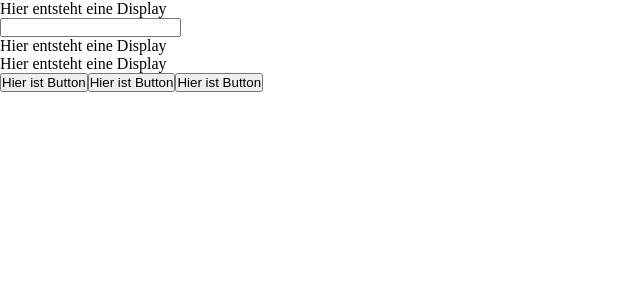
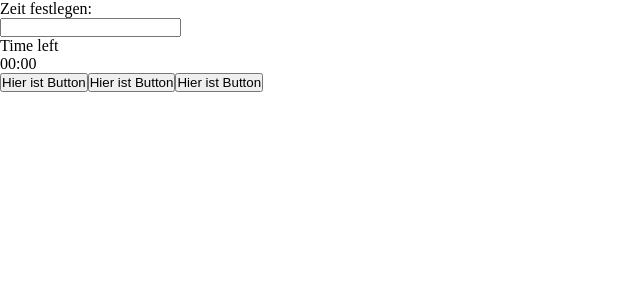
Before and after one commit to SilentCrouwd/timer-app, a React (Vite) app: page / in a window 1280 px wide. Shown: the top 300 px of the page, without its empty margins (0-640 px from the left). Built offline with nearby package versions, Linux system fonts and the light colour scheme.

Commit message:
feat: enhance Display component integration in Timer view

```diff
--- a/src/components/display/Display.tsx
+++ b/src/components/display/Display.tsx
@@ -1,7 +1,11 @@
 import "./Display.css";
+interface DisplayProps {
+  displayName: string;
+  displayValue: string | number;
+}
 
-function Display() {
-  return <p className="">Hier entsteht eine Display</p>;
+function Display({ displayName, displayValue }: DisplayProps) {
+  return <p className={displayName}>{displayValue}</p>;
 }
 
 export default Display;
--- a/src/views/timer/Timer.tsx
+++ b/src/views/timer/Timer.tsx
@@ -5,10 +5,13 @@ import InputField from "../../components/inputField/InputField";
 function Timer() {
   return (
     <div className="timer__container">
-      <Display />
+      <Display
+        displayName="timer__headline"
+        displayValue={"Zeit festlegen: "}
+      />
       <InputField />
-      <Display />
-      <Display />
+      <Display displayName="timer__time-left" displayValue={"Time left"} />
+      <Display displayName="timer__time-display" displayValue={"00:00 "} />
       <div className="timer__button-container">
         <Button></Button>
         <Button></Button>
```
